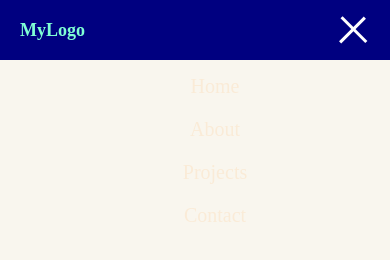
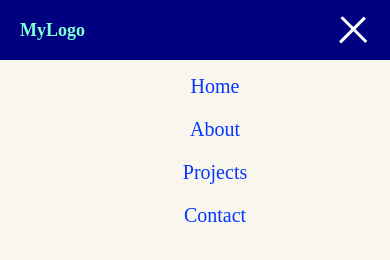
Before and after one commit to AdrianRamirez7/sweetwater-kiwanis-client, a plain HTML site: page client-code/index.html in a window 390 px wide. Both pictures are taken after a click on the element 352 px from the left and 30 px from the top of the page. Drawn offline with Linux system fonts and the light colour scheme.

```diff
--- a/client-code/styles.css
+++ b/client-code/styles.css
@@ -6,6 +6,7 @@
 
 body {
     background-color: 	#F9F6EE;
+
 }
 
 /*Desktop Menu*/
@@ -113,10 +114,12 @@ ul li:hover {
   }
 
   .mobile-menu li {
-
     font-size: 20px;
   }
 
+  .mobile-menu li a {
+    color: #0436ff;
+  }
 
   @media only screen and (max-width: 600px) {
     header nav {
```
Also changed, not shown: client-code/contact.html (+1 -1 lines).
